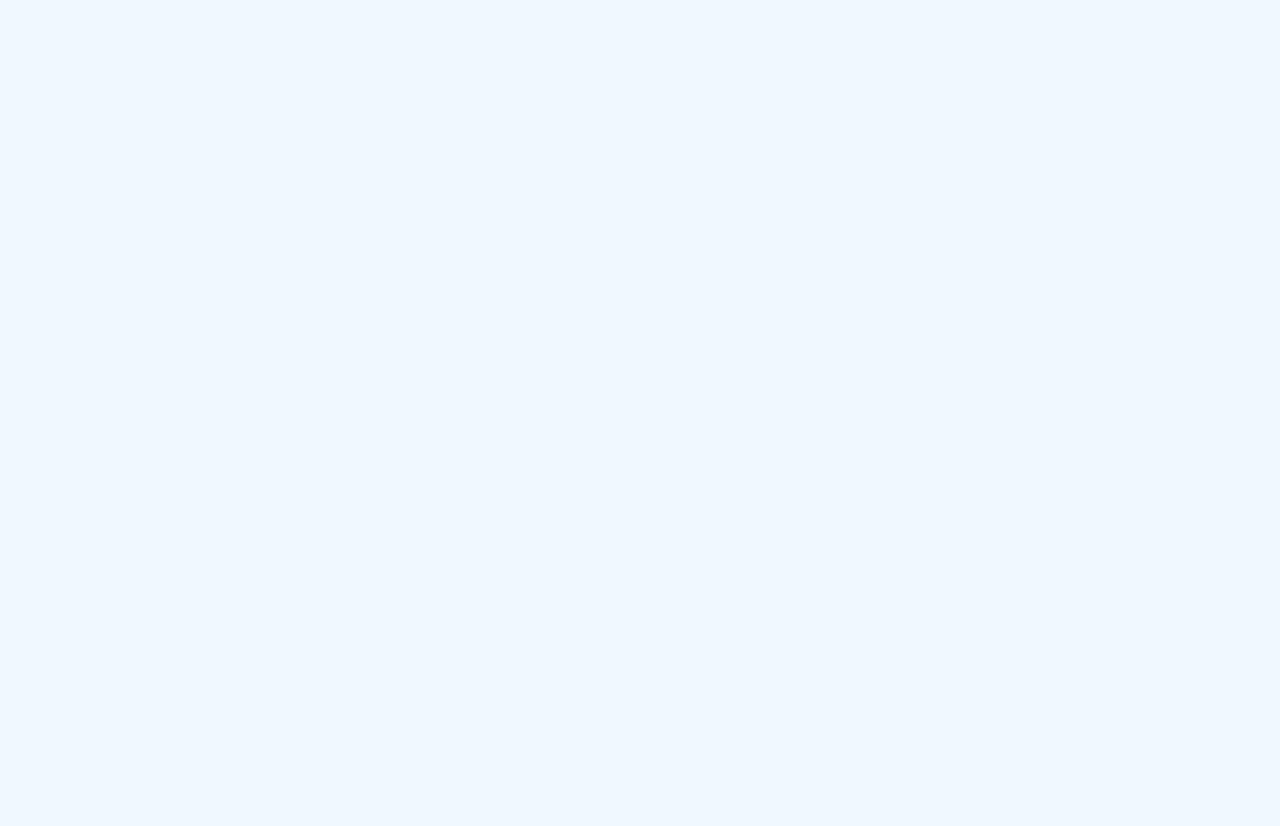
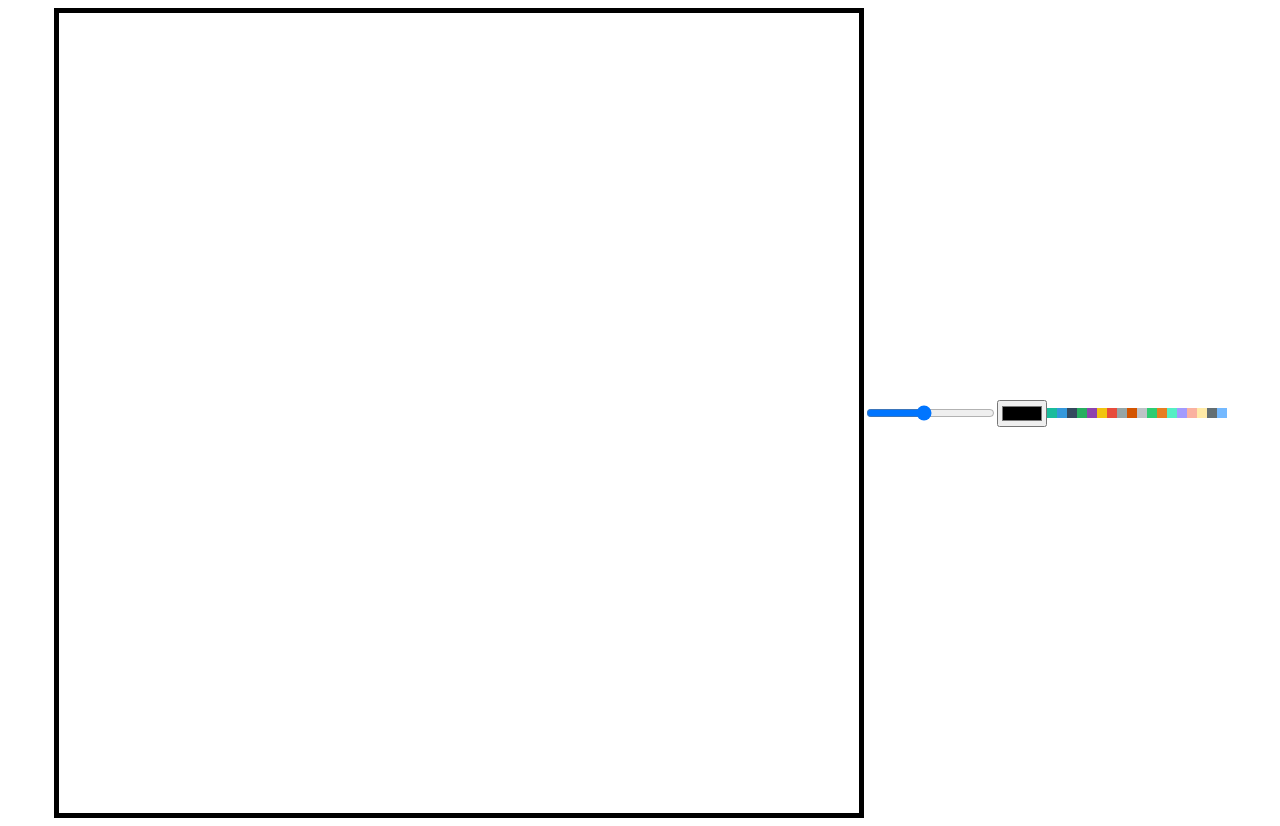
Before and after one commit to nayunki/javascript-study, a plain HTML site: page memeMaker/index.html in a window 1280 px wide. Before the commit the page ends 800 px from the top, so only its background shows below. Drawn offline with Linux system fonts and the light colour scheme.

Commit message:
ㅎㅏ기싫다

```diff
--- a/memeMaker/app.js
+++ b/memeMaker/app.js
@@ -0,0 +1,55 @@
+const colorOptions = document.querySelector(".color-option");
+
+const canvas = document.querySelector("canvas");
+const ctx = canvas.getContext("2d");
+const lineWidth = document.querySelector("#line-width");
+const color = document.querySelector("#color");
+
+canvas.width = 800;
+canvas.height = 800;
+ctx.lineWidth = lineWidth.value;
+ctx.color = color;
+
+ctx.moveTo(0, 0);
+
+let isPainting = false;
+
+function handleMove(event) {
+	if (isPainting) {
+		ctx.lineTo(event.offsetX, event.offsetY);
+		ctx.stroke();
+		return;
+	}
+	ctx.moveTo(event.offsetX, event.offsetY);
+	// ctx.beginPath();
+	// const color = colors[Math.floor(Math.random() * colors.length)];
+	// ctx.strokeStyle = color;
+}
+
+function handleLineWidthChange(event) {
+	ctx.beginPath();
+	ctx.lineWidth = event.target.value;
+}
+
+function handleColorChange(event) {
+	ctx.beginPath();
+	ctx.strokeStyle = event.target.value;
+	ctx.fillStyle = event.target.value;
+}
+
+addEventListener("mousemove", handleMove);
+addEventListener("mousedown", () => {
+	isPainting = true;
+});
+addEventListener("mouseup", () => {
+	isPainting = false;
+});
+addEventListener("mouseleave", () => {
+	isPainting = false;
+});
+
+lineWidth.addEventListener("change", handleLineWidthChange);
+
+color.addEventListener("change", handleColorChange);
+
+console.log(colorOptions);
--- a/memeMaker/index.html
+++ b/memeMaker/index.html
@@ -10,6 +10,26 @@
 </head>
 <body>
 	<canvas></canvas>
+	<input id="line-width" type="range" min="1" max="10" value="5" step="0.5" />
+	<input id="color" type="color" />
+	<div class="color-option" style="background-color: #1abc9c"; data-color="#1abc9c"></div>
+	<div class="color-option" style="background-color: #3498db"; data-color="#3498db"></div>
+	<div class="color-option" style="background-color: #34495e"; data-color="#34495e"></div>
+	<div class="color-option" style="background-color: #27ae60"; data-color="#27ae60"></div>
+	<div class="color-option" style="background-color: #8e44ad"; data-color="#8e44ad"></div>
+	<div class="color-option" style="background-color: #f1c40f"; data-color="#f1c40f"></div>
+	<div class="color-option" style="background-color: #e74c3c"; data-color="#e74c3c"></div>
+	<div class="color-option" style="background-color: #95a5a6"; data-color="#95a5a6"></div>
+	<div class="color-option" style="background-color: #d35400"; data-color="#d35400"></div>
+	<div class="color-option" style="background-color: #bdc3c7"; data-color="#bdc3c7"></div>
+	<div class="color-option" style="background-color: #2ecc71"; data-color="#2ecc71"></div>
+	<div class="color-option" style="background-color: #e67e22"; data-color="#e67e22"></div>
+	<div class="color-option" style="background-color: #55efc4"; data-color="#55efc4"></div>
+	<div class="color-option" style="background-color: #a29bfe"; data-color="#a29bfe"></div>
+	<div class="color-option" style="background-color: #fab1a0"; data-color="#fab1a0"></div>
+	<div class="color-option" style="background-color: #ffeaa7"; data-color="#ffeaa7"></div>
+	<div class="color-option" style="background-color: #636e72"; data-color="#636e72"></div>
+	<div class="color-option" style="background-color: #74b9ff"; data-color="#74b9ff"></div>
 	<script src="app.js"></script>
 </body>
 </html>
--- a/memeMaker/style.css
+++ b/memeMaker/style.css
@@ -1,7 +1,15 @@
-body {
-	background-color: aliceblue;
+canvas {
+	border: 5px solid black;
 }
 
-.hidden {
-	display: none;
+body {
+	display: flex;
+	justify-content: center;
+	align-items: center;
 }
+
+.color-option {
+	width: 10px;
+	height: 10px;
+	cursor: pointer;
+}
```
Also changed, not shown: 1 other file.
